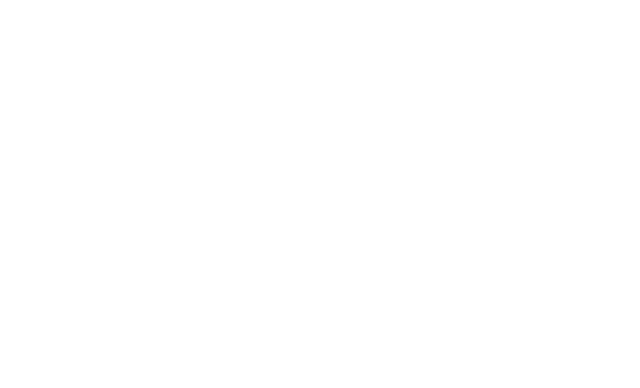
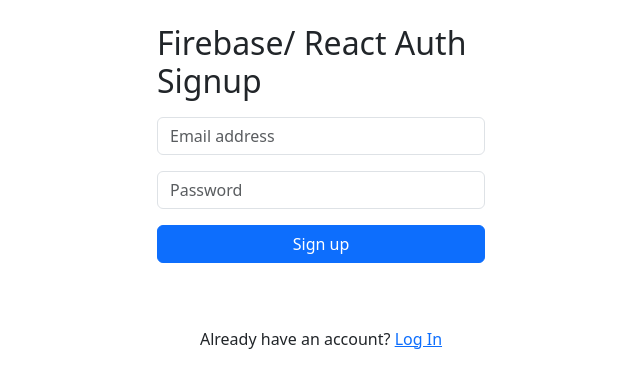
Before and after one commit to wehddn/jeux-des-dieux, a React (Create React App) app: page /signup in a window 1280 px wide. Before the commit this address had no page. Shown: the top 388 px of the page, without its empty margins (319-959 px from the left). Built offline with nearby package versions, Linux system fonts and the light colour scheme; no server answers.

Commit message:
Added auth

```diff
--- a/src/App.js
+++ b/src/App.js
@@ -1,25 +1,36 @@
 import React from 'react';
-import logo from './logo.svg';
-import './App.css';
+import { Container, Row, Col } from "react-bootstrap";
+import { Routes, Route } from "react-router-dom";
+import "./App.css";
+import Home from "./pages/Home";
+import Login from "./pages/Login";
+import Signup from "./pages/Signup";
+import ProtectedRoute from "./components/ProtectedRoute";
+import { UserAuthContextProvider, useUserAuth } from "./context/UserAuthContext";
 
 function App() {
+
   return (
-    <div className="App">
-      <header className="App-header">
-        <img src={logo} className="App-logo" alt="logo" />
-        <p>
-          Edit <code>src/App.js</code> and save to reload.
-        </p>
-        <a
-          className="App-link"
-          href="https://reactjs.org"
-          target="_blank"
-          rel="noopener noreferrer"
-        >
-          Learn React
-        </a>
-      </header>
-    </div>
+    <Container style={{ width: "400px" }}>
+      <Row>
+        <Col>
+          <UserAuthContextProvider>
+            <Routes>
+              <Route
+                path="/home"
+                element={
+                  <ProtectedRoute>
+                    <Home />
+                  </ProtectedRoute>
+                }
+              />
+              <Route path="/" element={<Login />} />
+              <Route path="/signup" element={<Signup />} />
+            </Routes>
+          </UserAuthContextProvider>
+        </Col>
+      </Row>
+    </Container>
   );
 }
 
--- /dev/null
+++ b/src/components/ProtectedRoute.js
@@ -0,0 +1,14 @@
+import React from "react";
+import { Navigate } from "react-router-dom";
+import { useUserAuth } from "../context/UserAuthContext";
+const ProtectedRoute = ({ children }) => {
+  const { user } = useUserAuth();
+
+  console.log("Check user in Private: ", user);
+  if (!user) {
+    return <Navigate to="/" />;
+  }
+  return children;
+};
+
+export default ProtectedRoute;
--- /dev/null
+++ b/src/context/UserAuthContext.js
@@ -0,0 +1,55 @@
+
+import React from 'react';
+import { createContext, useContext, useEffect, useState } from "react";
+import {
+  createUserWithEmailAndPassword,
+  signInWithEmailAndPassword,
+  onAuthStateChanged,
+  signOut,
+  GoogleAuthProvider,
+  signInWithPopup,
+} from "firebase/auth";
+import { auth } from "../firebase";
+
+const userAuthContext = createContext();
+
+export function UserAuthContextProvider({ children }) {
+  const [user, setUser] = useState({});
+
+  function logIn(email, password) {
+    return signInWithEmailAndPassword(auth, email, password);
+  }
+  function signUp(email, password) {
+    return createUserWithEmailAndPassword(auth, email, password);
+  }
+  function logOut() {
+    return signOut(auth);
+  }
+  function googleSignIn() {
+    const googleAuthProvider = new GoogleAuthProvider();
+    return signInWithPopup(auth, googleAuthProvider);
+  }
+
+  useEffect(() => {
+    const unsubscribe = onAuthStateChanged(auth, (currentuser) => {
+      console.log("Auth", currentuser);
+      setUser(currentuser);
+    });
+
+    return () => {
+      unsubscribe();
+    };
+  }, []);
+
+  return (
+    <userAuthContext.Provider
+      value={{ user, logIn, signUp, logOut, googleSignIn }}
+    >
+      {children}
+    </userAuthContext.Provider>
+  );
+}
+
+export function useUserAuth() {
+  return useContext(userAuthContext);
+}
--- /dev/null
+++ b/src/firebase.js
@@ -0,0 +1,22 @@
+// Import the functions you need from the SDKs you need
+import { initializeApp } from "firebase/app";
+import { getAnalytics } from "firebase/analytics";
+import { getAuth } from "firebase/auth";
+
+// Your web app's Firebase configuration
+// For Firebase JS SDK v7.20.0 and later, measurementId is optional
+const firebaseConfig = {
+  apiKey: "AIzaSyBP0VkfeaqQxma2-wTAdefz3rp3iNrL9wc",
+  authDomain: "jeux-des-dieux.firebaseapp.com",
+  projectId: "jeux-des-dieux",
+  storageBucket: "jeux-des-dieux.appspot.com",
+  messagingSenderId: "41046335846",
+  appId: "1:41046335846:web:9732b1e46cd7c6803e28a7",
+  measurementId: "G-90015D90T5"
+};
+
+// Initialize Firebase
+const app = initializeApp(firebaseConfig);
+const analytics = getAnalytics(app);
+export const auth = getAuth(app);
+export default app;
--- a/src/index.js
+++ b/src/index.js
@@ -1,22 +1,16 @@
-import React from 'react';
-import ReactDOM from "react-dom/client";
-import { BrowserRouter, Routes, Route } from "react-router-dom";
-import Layout from "./pages/Layout";
-import Home from "./pages/Home";
-import Contact from "./pages/Contact";
+import React from "react";
+import { createRoot } from "react-dom/client";
+import { BrowserRouter as Router } from "react-router-dom";
+import "bootstrap/dist/css/bootstrap.min.css";
+import App from "./App";
 
-export default function App() {
-  return (
-    <BrowserRouter>
-      <Routes>
-        <Route path="/" element={<Layout />}>
-          <Route index element={<Home />} />
-          <Route path="contact" element={<Contact />} />
-        </Route>
-      </Routes>
-    </BrowserRouter>
-  );
-}
+const rootElement = document.getElementById("root");
+const root = createRoot(rootElement);
 
-const root = ReactDOM.createRoot(document.getElementById('root'));
-root.render(<App />);
+root.render(
+  <React.StrictMode>
+    <Router>
+      <App />
+    </Router>
+  </React.StrictMode>
+);
--- a/src/pages/Home.js
+++ b/src/pages/Home.js
@@ -1,12 +1,38 @@
-import React, { Component } from 'react';
+import React from "react";
+import { Button } from "react-bootstrap";
+import { useNavigate } from "react-router";
+import { useUserAuth } from "../context/UserAuthContext";
+
 import MyComponent from "../components/index.js";
 
 const Home = () => {
+  const { logOut, user } = useUserAuth();
+  const navigate = useNavigate();
+  const handleLogout = async () => {
+    try {
+      await logOut();
+      navigate("/");
+    } catch (error) {
+      console.log(error.message);
+    }
+  };
+  return (
+    <>
+      <div className="p-4 box mt-3 text-center">
+        <h1>Home</h1>
+        Welcome <br />
+        {user && user.email}
+        <MyComponent></MyComponent>
+      </div>
+      <div className="d-grid gap-2">
 
-    return <div>
-      <h1>Home</h1>
-      <MyComponent></MyComponent>
-      </div>;
-  };
+          <Button variant="primary" onClick={handleLogout}>
+            Log out
+          </Button>
 
-  export default Home;
+      </div>
+    </>
+  );
+};
+
+export default Home;
--- /dev/null
+++ b/src/pages/Login.js
@@ -0,0 +1,90 @@
+import React, { useState, useEffect } from "react";
+import { Link, useNavigate } from "react-router-dom";
+import { Form, Alert } from "react-bootstrap";
+import { Button } from "react-bootstrap";
+import GoogleButton from "react-google-button";
+import { useUserAuth } from "../context/UserAuthContext";
+
+const Login = () => {
+  const [email, setEmail] = useState("");
+  const [password, setPassword] = useState("");
+  const [error, setError] = useState("");
+  const { logIn, googleSignIn } = useUserAuth();
+  const navigate = useNavigate();
+  const { user } = useUserAuth();
+
+  useEffect(() => {
+    if (user) {
+      navigate('/home');
+    }
+  }, [user, navigate]);
+
+  const handleSubmit = async (e) => {
+    e.preventDefault();
+    setError("");
+    try {
+      await logIn(email, password);
+      navigate("/home");
+    } catch (err) {
+      setError(err.message);
+    }
+  };
+
+  const handleGoogleSignIn = async (e) => {
+    e.preventDefault();
+    try {
+      await googleSignIn();
+      navigate("/home");
+    } catch (error) {
+      console.log(error.message);
+    }
+  };
+
+  return (
+    <>
+      <div className="p-4 box">
+        <h2 className="mb-3">Firebase/ React Auth Login</h2>
+
+        {error && <Alert variant="danger">{error}</Alert>}
+
+        <Form onSubmit={handleSubmit}>
+
+          <Form.Group className="mb-3" controlId="formBasicEmail">
+            <Form.Control
+              type="email"
+              placeholder="Email address"
+              onChange={(e) => setEmail(e.target.value)}
+            />
+          </Form.Group>
+
+          <Form.Group className="mb-3" controlId="formBasicPassword">
+            <Form.Control
+              type="password"
+              placeholder="Password"
+              onChange={(e) => setPassword(e.target.value)}
+            />
+          </Form.Group>
+
+          <div className="d-grid gap-2">
+            <Button variant="primary" type="Submit">
+              Log In
+            </Button>
+          </div>
+        </Form>
+        <hr />
+        <div>
+          <GoogleButton
+            className="g-btn"
+            type="dark"
+            onClick={handleGoogleSignIn}
+          />
+        </div>
+      </div>
+      <div className="p-4 box mt-3 text-center">
+        Don't have an account? <Link to="/signup">Sign up</Link>
+      </div>
+    </>
+  );
+};
+
+export default Login;
--- /dev/null
+++ b/src/pages/Signup.js
@@ -0,0 +1,64 @@
+import React, { useState } from "react";
+import { Link, useNavigate } from "react-router-dom";
+import { Form, Alert } from "react-bootstrap";
+import { Button } from "react-bootstrap";
+import { useUserAuth } from "../context/UserAuthContext";
+
+const Signup = () => {
+  const [email, setEmail] = useState("");
+  const [error, setError] = useState("");
+  const [password, setPassword] = useState("");
+  const { signUp } = useUserAuth();
+  let navigate = useNavigate();
+
+  const handleSubmit = async (e) => {
+    e.preventDefault();
+    setError("");
+    try {
+      await signUp(email, password);
+      navigate("/");
+    } catch (err) {
+      setError(err.message);
+    }
+  };
+
+  return (
+    <>
+      <div className="p-4 box">
+        <h2 className="mb-3">Firebase/ React Auth Signup</h2>
+
+        {error && <Alert variant="danger">{error}</Alert>}
+
+        <Form onSubmit={handleSubmit}>
+
+          <Form.Group className="mb-3" controlId="formBasicEmail">
+            <Form.Control
+              type="email"
+              placeholder="Email address"
+              onChange={(e) => setEmail(e.target.value)}
+            />
+          </Form.Group>
+
+          <Form.Group className="mb-3" controlId="formBasicPassword">
+            <Form.Control
+              type="password"
+              placeholder="Password"
+              onChange={(e) => setPassword(e.target.value)}
+            />
+          </Form.Group>
+
+          <div className="d-grid gap-2">
+            <Button variant="primary" type="Submit">
+              Sign up
+            </Button>
+          </div>
+        </Form>
+      </div>
+      <div className="p-4 box mt-3 text-center">
+        Already have an account? <Link to="/">Log In</Link>
+      </div>
+    </>
+  );
+};
+
+export default Signup;
```
